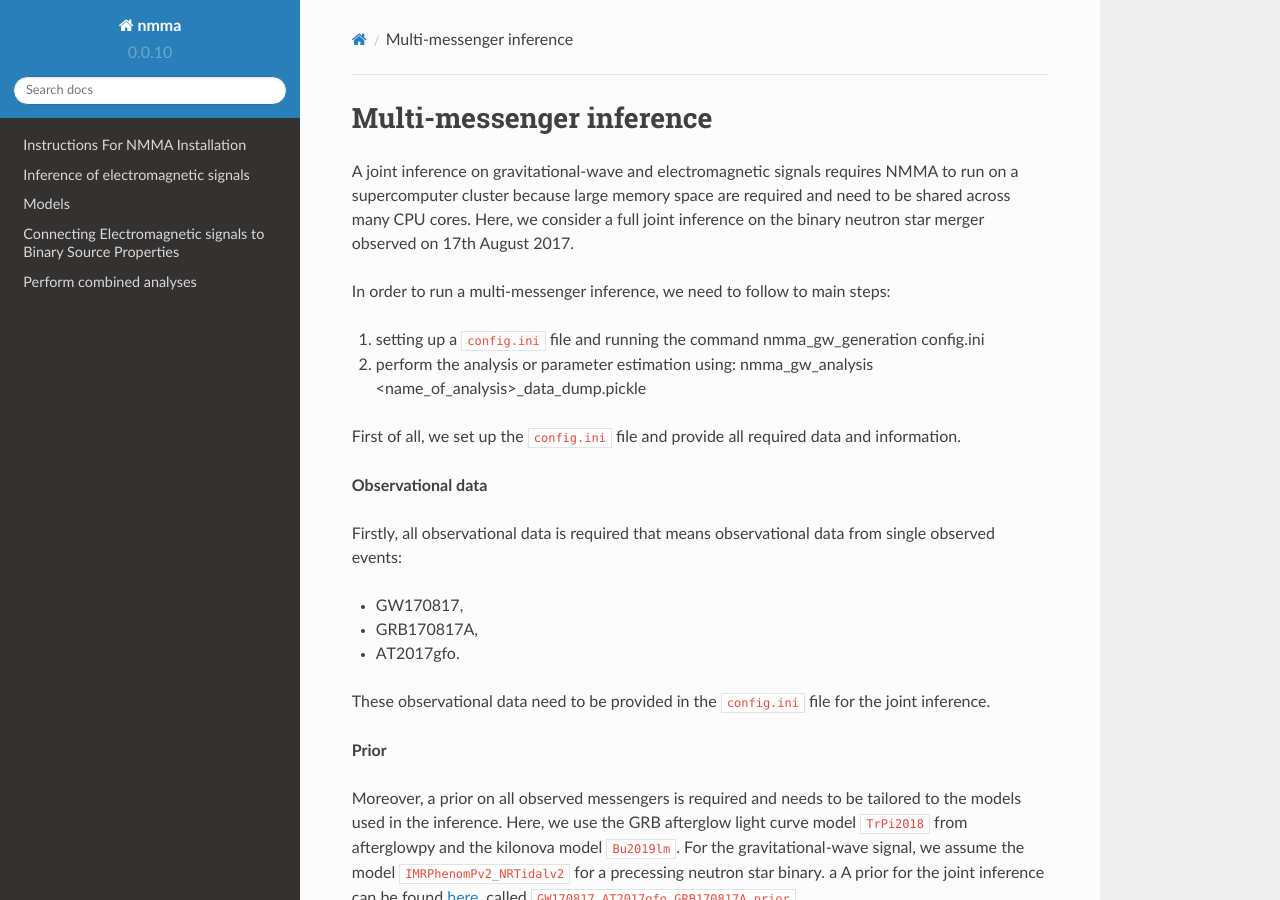
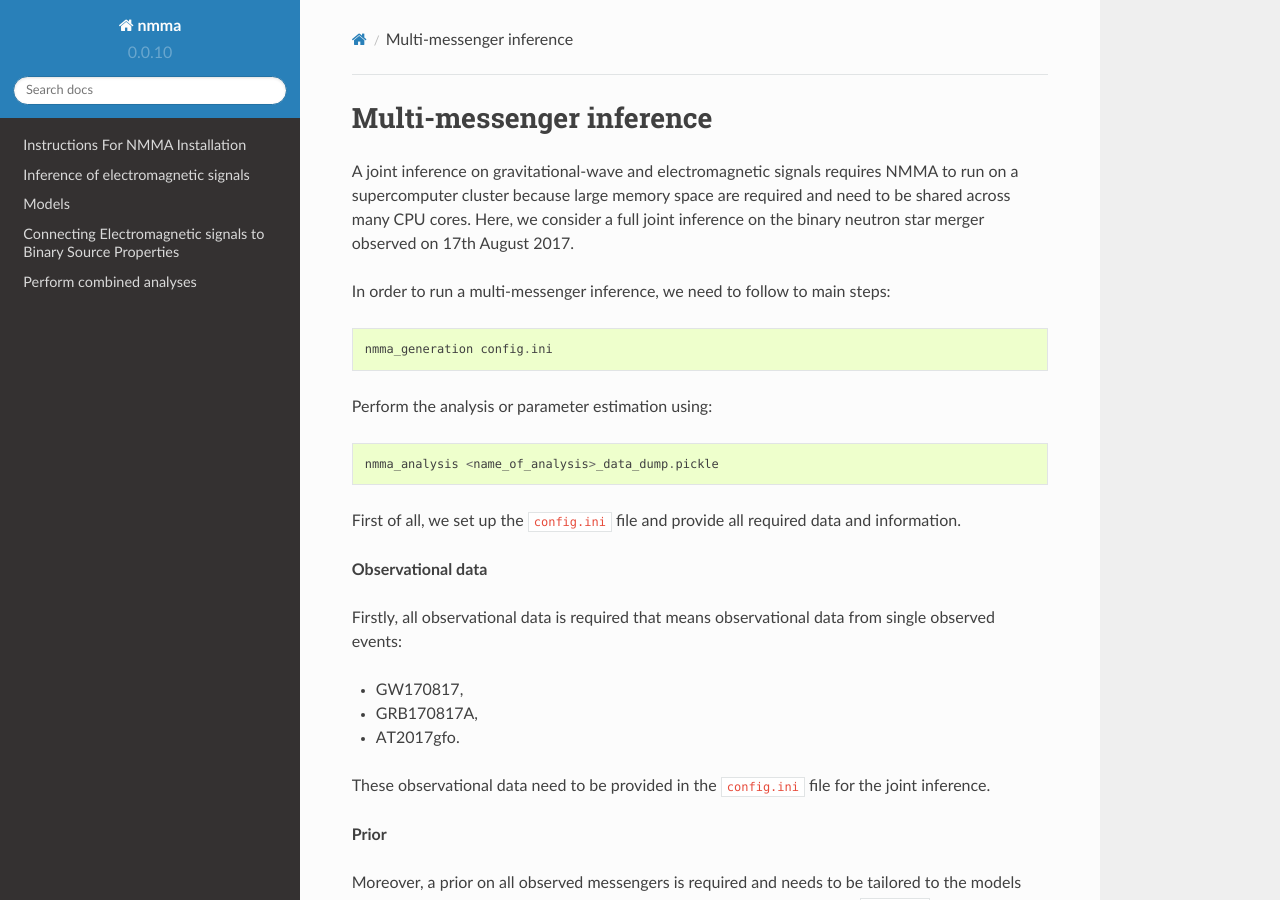
Before and after one commit to nuclear-multimessenger-astronomy/nmma, a Sphinx documentation site: the page built from doc/joint_inference.md, in a window 1280 px wide and 900 px high. Built offline with Sphinx 7.4.7 and the Read the Docs theme 2.0.0, drawn with Linux system fonts in a browser that asks for light colours; pages that are not in the unit, such as notebooks, are missing from menus.

Commit message:
Update joint_inference.md

```diff
--- a/doc/joint_inference.md
+++ b/doc/joint_inference.md
@@ -4,10 +4,11 @@ A joint inference on gravitational-wave and electromagnetic signals requires NMM
 
 In order to run a multi-messenger inference, we need to follow to main steps:
 
-1) setting up a `config.ini` file and running the command
-    nmma_gw_generation config.ini
-2) perform the analysis or parameter estimation using:
-    nmma_gw_analysis <name_of_analysis>_data_dump.pickle
+	nmma_generation config.ini
+
+Perform the analysis or parameter estimation using:
+
+    nmma_analysis <name_of_analysis>_data_dump.pickle
 
 First of all, we set up the `config.ini` file and provide all required data and information.
 
```
